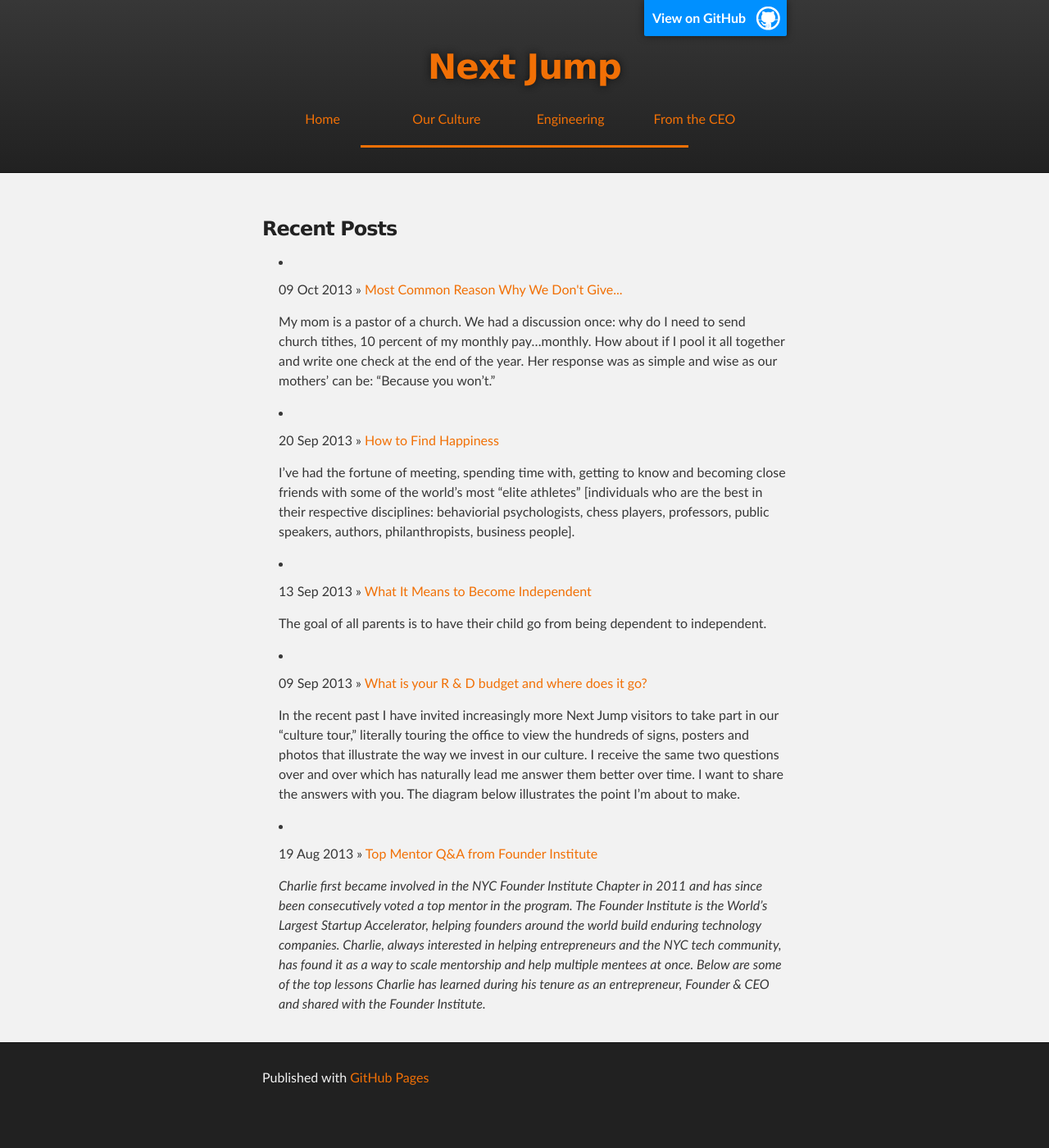
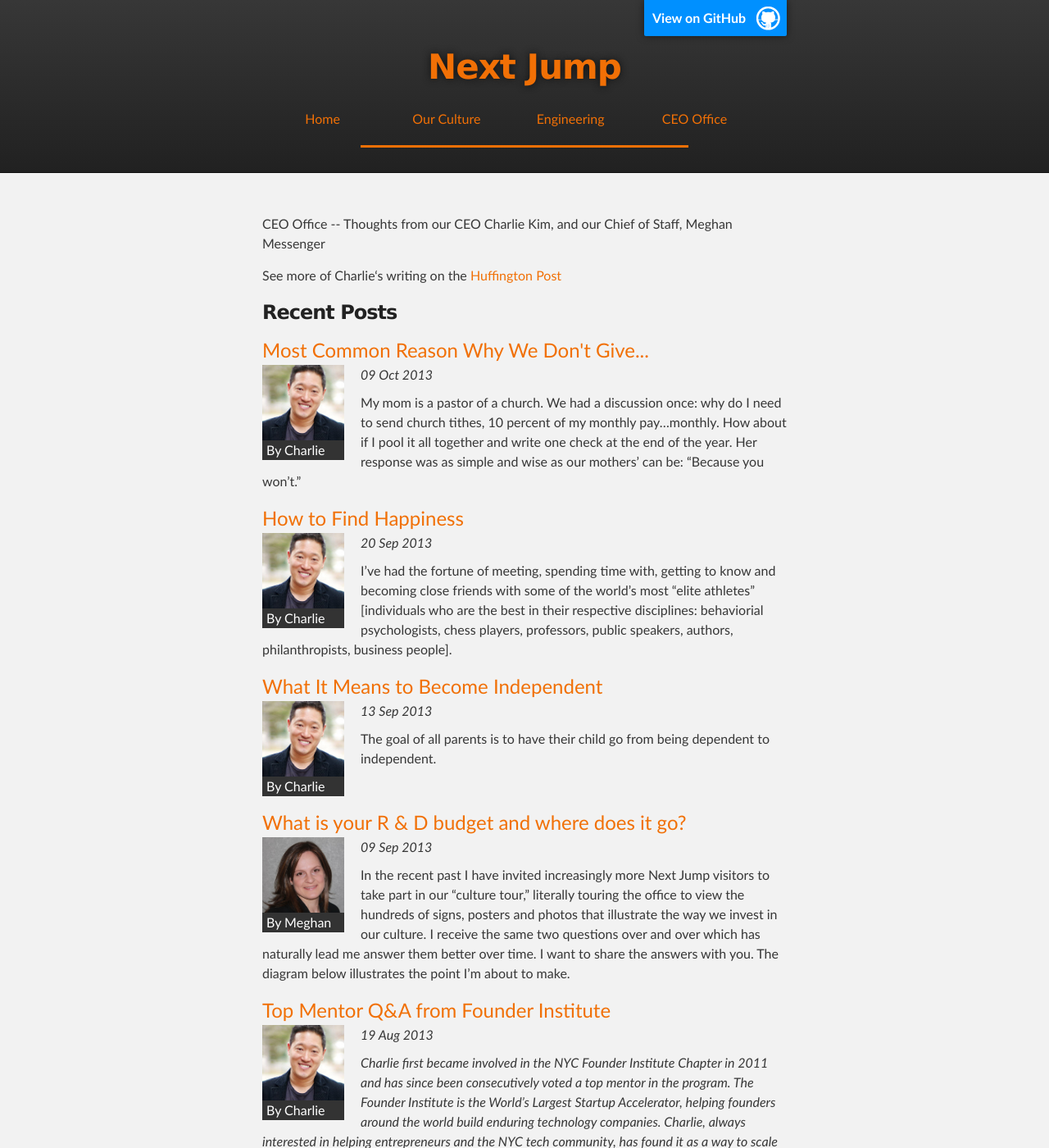
Before and after one commit to mtylpg/nextjump.github.io, a Jekyll site: the page built from ceooffice.html, in a window 1280 px wide and 1400 px high. Shown: the whole window at 82% size. Built offline with Jekyll 4.4.1, drawn with Linux system fonts in a browser that asks for light colours.

Commit message:
adding intro text above post listings on main pages

```diff
--- a/_layouts/default.html
+++ b/_layouts/default.html
@@ -37,7 +37,7 @@
               <span class="spacer"><a href="/">Home</a></span>
               <span class="spacer"><a href="/culture.html">Our Culture</a></span>
               <span class="spacer"><a href="/engineering.html">Engineering</a></span>
-              <span class="spacer"><a href="/ceooffice.html">From the CEO</a></span>
+              <span class="spacer"><a href="/ceooffice.html">CEO Office</a></span>
           </nav>
           <div class="bar"></div>
 
--- a/ceooffice.html
+++ b/ceooffice.html
@@ -4,19 +4,25 @@ title: NxJ Blog
 ---
 
 <section id="main_content" class="inner">
+    <p>CEO Office -- Thoughts from our CEO Charlie Kim, and our Chief of Staff, Meghan Messenger</p>
+    <p>See more of Charlie&lsquo;s writing on the <a href="http://www.huffingtonpost.com/charlie-kim/">Huffington Post</a></p>
     <h3>Recent Posts</h3>
-
-    <ul class="posts">
+    <div  class="posts">
         {% for post in site.categories.ceooffice %}
-        <li>
-            <p>
-            <span>{{ post.date | date_to_string }}</span> &raquo;
-            <a href="{{ post.url }}">{{ post.title }}</a>
-            </p>
-            <p>
-                {{ post.excerpt }}
-            </p>
-        </li>
+        <div class="post">
+            <a class="postTitle" href="{{ post.url }}">{{ post.title }}</a>
+            <div>
+                <div class="imageBox">
+                    <div class="authorImage" style="background-image:url('/images/{{ post.picture }}')"></div>
+                    <div class="imageSub"> By {{ post.author }} </div>
+                </div>
+                <div class="postPreview">
+                    <span class="date">{{ post.date | date_to_string }}</span>
+                    <div class="excerpt">{{ post.excerpt }}</div>
+                </div>
+            </div>
+            <div style="clear:both;"></div>
+        </div>
         {% endfor %}
-    </ul>
+    </div >
 </section>
```
Also changed, not shown: index.html (+7 -4 lines).
